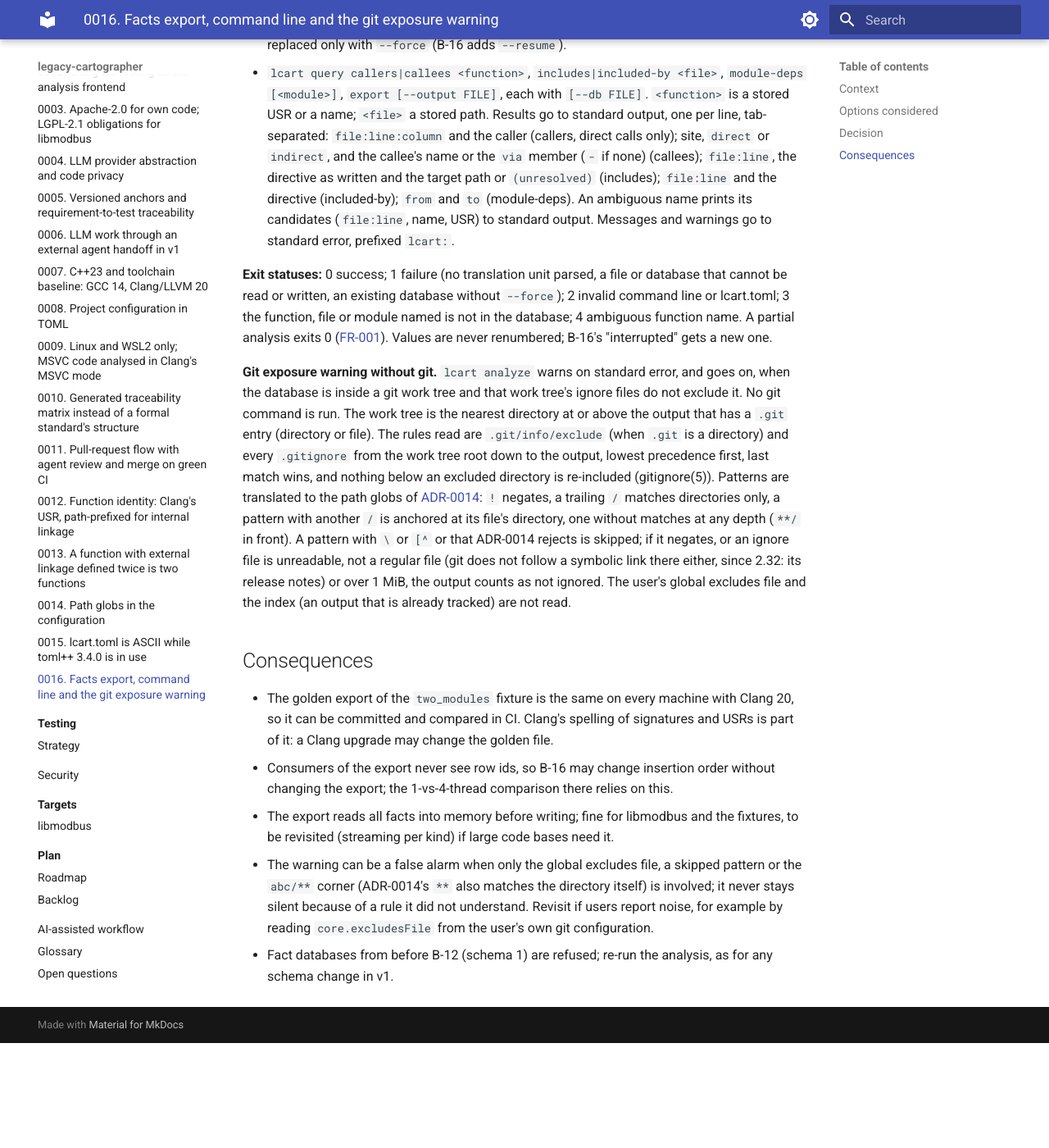
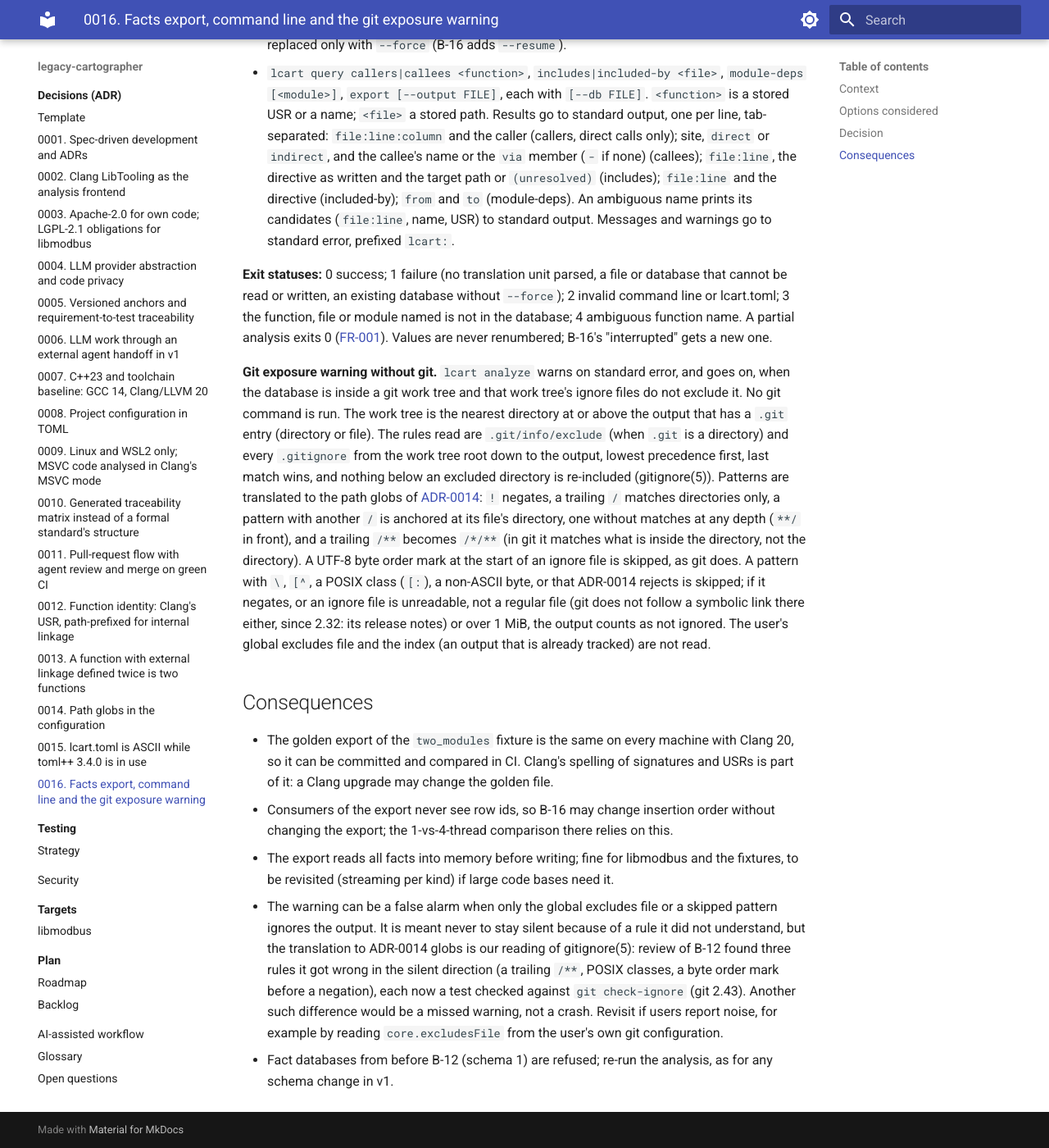
Before and after one commit to Tomek52/legacy-cartographer, an MkDocs documentation site: the page built from docs/adr/0016-facts-export-and-command-line.md, in a window 1280 px wide and 1400 px high, scrolled down 3374 px. Shown: the whole window at 82% size. Built offline with MkDocs 1.6.1 and Material for MkDocs 9.7.7, drawn with Linux system fonts in a browser that asks for light colours; before the commit the page ends 4646 px from its top, so only the background shows below that.

Commit message:
fix(cli): close three gaps where the T2 check missed an unignored output
Review found, against git check-ignore (2.43), three ignore rules that the
check translated wrongly and so stayed silent although git does not ignore
the database: a trailing `/**` (ADR-0014's `**` also matched the
directory, so a later negation could never apply), POSIX classes such as
`[[:alpha:]]` (read as a plain set), and a UTF-8 byte order mark before a
negation on the first line. `/**` now needs at least one segment, `[:` and
non-ASCII patterns are unsupported (uncertain when negated), and the byte
order mark is skipped. ADR-0016 says so and no longer calls the gaps
false alarms only.

Backlog: B-12

Co-Authored-By: Claude Opus 5.5 <noreply@anthropic.com>
Claude-Session: https://claude.ai/code/session_01Sn6UD6WxmmXBAgKToBQUdD

```diff
--- a/docs/adr/0016-facts-export-and-command-line.md
+++ b/docs/adr/0016-facts-export-and-command-line.md
@@ -173,8 +173,11 @@ is re-included (gitignore(5)). Patterns are translated to the path globs
 of [ADR-0014](0014-path-globs-in-the-configuration.md): `!` negates, a
 trailing `/` matches directories only, a pattern with another `/` is
 anchored at its file's directory, one without matches at any depth
-(`**/` in front). A pattern with `\` or `[^` or that ADR-0014 rejects is
-skipped; if it negates, or an ignore file is unreadable, not a regular file
+(`**/` in front), and a trailing `/**` becomes `/*/**` (in git it matches
+what is inside the directory, not the directory). A UTF-8 byte order mark
+at the start of an ignore file is skipped, as git does. A pattern with
+`\`, `[^`, a POSIX class (`[:`), a non-ASCII byte, or that ADR-0014 rejects
+is skipped; if it negates, or an ignore file is unreadable, not a regular file
 (git does not follow a symbolic link there either, since
 2.32: its release notes) or over 1 MiB, the
 output counts as not ignored. The user's global excludes file and the
@@ -192,10 +195,14 @@ index (an output that is already tracked) are not read.
 - The export reads all facts into memory before writing; fine for libmodbus
   and the fixtures, to be revisited (streaming per kind) if large code
   bases need it.
-- The warning can be a false alarm when only the global excludes file, a
-  skipped pattern or the `abc/**` corner (ADR-0014's `**` also matches the
-  directory itself) is involved; it never stays silent because of a rule it
-  did not understand. Revisit if users report noise, for example by reading
-  `core.excludesFile` from the user's own git configuration.
+- The warning can be a false alarm when only the global excludes file or a
+  skipped pattern ignores the output. It is meant never to stay silent
+  because of a rule it did not understand, but the translation to ADR-0014
+  globs is our reading of gitignore(5): review of B-12 found three rules it
+  got wrong in the silent direction (a trailing `/**`, POSIX classes, a byte
+  order mark before a negation), each now a test checked against
+  `git check-ignore` (git 2.43). Another such difference would be a missed
+  warning, not a crash. Revisit if users report noise, for example by
+  reading `core.excludesFile` from the user's own git configuration.
 - Fact databases from before B-12 (schema 1) are refused; re-run the
   analysis, as for any schema change in v1.
```
Also changed, not shown: 2 other files.
